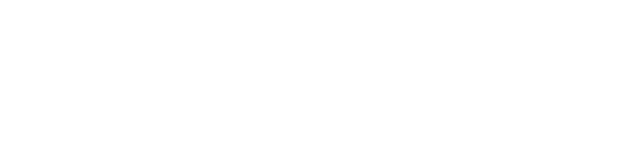
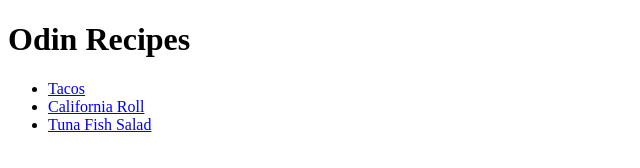
Before and after one commit to Pell305/odin-recipes, a plain HTML site: page index.html in a window 1280 px wide. Shown: the whole page, without its empty margins (0-640 px from the left). Drawn offline with Linux system fonts and the light colour scheme.

Commit message:
Added recipe pages and linked with index.html

```diff
--- a/index.html
+++ b/index.html
@@ -1,5 +1,16 @@
 <!DOCTYPE html>
 <html>
-    <head></head>
-    <body></body>
+    <head>
+        <title>Odin-Recipes</title>
+    </head>
+    <body>
+        <h1>Odin Recipes</h1>
+        <div>
+            <ul>
+                <li><a href="recipes/Tacos.html">Tacos</a></li>
+                <li><a href="recipes/Californiaroll.html">California Roll</a> </li>
+                <li><a href="recipes/Tunafishsalad.html">Tuna Fish Salad</a> </li>
+            </ul>
+        </div>
+    </body>
 </html>
```
Also changed, not shown: recipes/Californiaroll.html (added), recipes/Tacos.html (added), recipes/Tunafishsalad.html (added).
